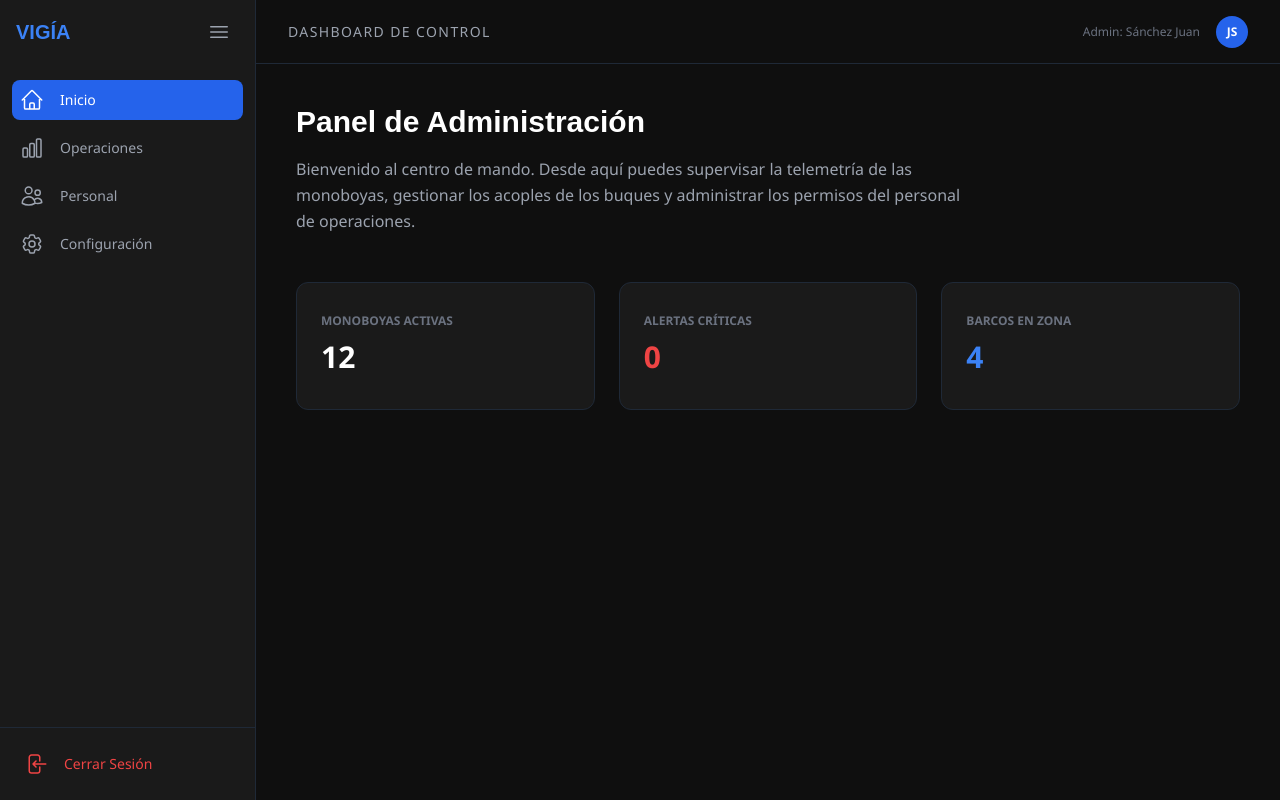
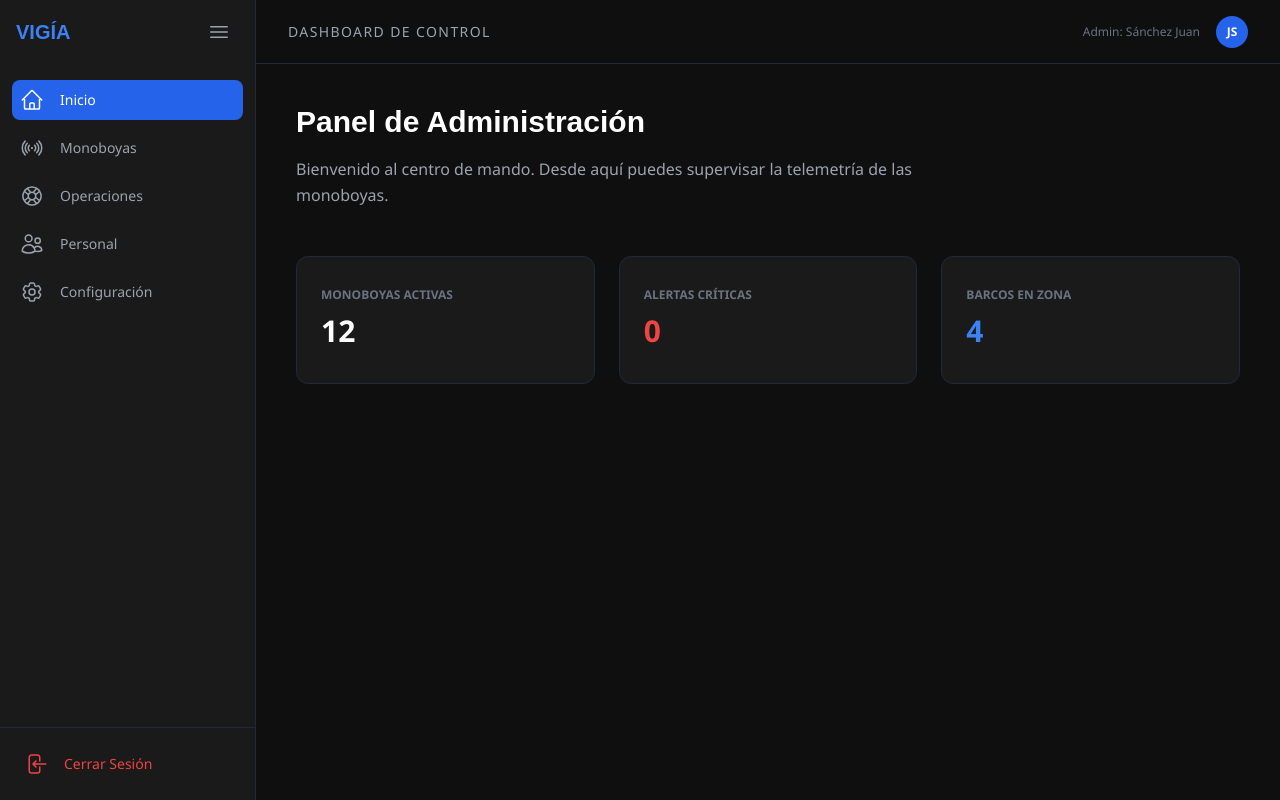
Before and after one commit to FranciscoUyua/ProyectoMonoBoyas, a Next.js app: page /dashboard in a window 1280 px wide. Built offline with nearby package versions, Linux system fonts and the light colour scheme; a web font is replaced by a local one.

Commit message:
Interfaces Inicio Sesion y Admin

```diff
--- a/app/dashboard/page.tsx
+++ b/app/dashboard/page.tsx
@@ -1,31 +1,37 @@
-'use client'; // Necesario para usar useState
+'use client';
 
 import { useState } from 'react';
+import { useRouter } from 'next/navigation'; // Importamos el router
 import {
   Bars3Icon,
-  XMarkIcon,
   HomeIcon,
   UsersIcon,
   Cog6ToothIcon,
   ChartBarIcon,
-  AnchorIcon, // Si no tienes estos, usa cualquier icono de Heroicons
+  SignalIcon,
+  LifebuoyIcon,
   ArrowLeftOnRectangleIcon
-} from '@heroicons/react/24/outline'; // Asegúrate de tener heroicons instalado
+} from '@heroicons/react/24/outline';
 import { lusitana } from '@/app/ui/fonts';
 
 export default function AdminPage() {
   const [isCollapsed, setIsCollapsed] = useState(false);
+  const [showLogoutModal, setShowLogoutModal] = useState(false); // Estado para el modal
+  const router = useRouter();
+
+  const handleLogout = () => {
+    router.push('/'); // Redirige al inicio de sesión
+  };
 
   return (
-    <div className="flex h-screen bg-[#0f0f0f] text-white overflow-hidden">
+    <div className="relative flex h-screen bg-[#0f0f0f] text-white overflow-hidden">
 
-      {/* 1. SIDEBAR (La barra lateral) */}
+      {/* 1. SIDEBAR */}
       <aside
         className={`bg-[#1a1a1a] transition-all duration-300 ease-in-out flex flex-col border-r border-gray-800 ${
           isCollapsed ? 'w-20' : 'w-64'
         }`}
       >
-        {/* Botón de colapso y Logo */}
         <div className="p-4 flex items-center justify-between h-16">
           {!isCollapsed && <span className={`${lusitana.className} text-xl font-bold text-blue-500`}>VIGÍA</span>}
           <button
@@ -36,17 +42,19 @@ export default function AdminPage() {
           </button>
         </div>
 
-        {/* Links de navegación */}
         <nav className="flex-1 mt-4 px-3 space-y-2">
           <NavItem icon={<HomeIcon className="w-6 h-6" />} label="Inicio" isCollapsed={isCollapsed} active />
-          <NavItem icon={<ChartBarIcon className="w-6 h-6" />} label="Operaciones" isCollapsed={isCollapsed} />
+          <NavItem icon={<SignalIcon className="w-6 h-6" />} label="Monoboyas" isCollapsed={isCollapsed} />
+          <NavItem icon={<LifebuoyIcon className="w-6 h-6" />} label="Operaciones" isCollapsed={isCollapsed} />
           <NavItem icon={<UsersIcon className="w-6 h-6" />} label="Personal" isCollapsed={isCollapsed} />
           <NavItem icon={<Cog6ToothIcon className="w-6 h-6" />} label="Configuración" isCollapsed={isCollapsed} />
         </nav>
 
-        {/* Footer del Sidebar (Cerrar sesión) */}
         <div className="p-4 border-t border-gray-800">
-          <button className="flex items-center gap-4 w-full p-2 hover:bg-red-900/20 text-red-500 rounded-lg transition-colors">
+          <button
+            onClick={() => setShowLogoutModal(true)} // Abre el modal
+            className="flex items-center gap-4 w-full p-2 hover:bg-red-900/20 text-red-500 rounded-lg transition-colors"
+          >
             <ArrowLeftOnRectangleIcon className="w-6 h-6" />
             {!isCollapsed && <span className="font-medium text-sm">Cerrar Sesión</span>}
           </button>
@@ -55,7 +63,6 @@ export default function AdminPage() {
 
       {/* 2. CONTENIDO PRINCIPAL */}
       <main className="flex-1 flex flex-col overflow-y-auto">
-        {/* Header superior opcional */}
         <header className="h-16 border-b border-gray-800 flex items-center px-8 justify-between bg-[#0f0f0f]">
           <h2 className="text-gray-400 text-sm font-medium uppercase tracking-widest">Dashboard de Control</h2>
           <div className="flex items-center gap-4">
@@ -64,15 +71,12 @@ export default function AdminPage() {
           </div>
         </header>
 
-        {/* Área de contenido */}
         <section className="p-10 max-w-7xl">
           <h1 className={`${lusitana.className} text-3xl font-bold mb-4`}>Panel de Administración</h1>
           <p className="text-gray-400 leading-relaxed max-w-2xl">
-            Bienvenido al centro de mando. Desde aquí puedes supervisar la telemetría de las monoboyas,
-            gestionar los acoples de los buques y administrar los permisos del personal de operaciones.
+            Bienvenido al centro de mando. Desde aquí puedes supervisar la telemetría de las monoboyas.
           </p>
 
-          {/* Espacio para tus futuras tarjetas/gráficos */}
           <div className="grid grid-cols-1 md:grid-cols-3 gap-6 mt-12">
             <div className="h-32 bg-[#1a1a1a] border border-gray-800 rounded-xl p-6">
               <span className="text-gray-500 text-xs uppercase font-bold">Monoboyas Activas</span>
@@ -89,12 +93,37 @@ export default function AdminPage() {
           </div>
         </section>
       </main>
+
+      {/* 3. VENTANA DE CONFIRMACIÓN (MODAL) */}
+      {showLogoutModal && (
+        <div className="fixed inset-0 z-50 flex items-center justify-center bg-black/60 backdrop-blur-sm p-4">
+          <div className="bg-[#1a1a1a] border border-gray-800 w-full max-w-sm p-8 rounded-sm shadow-2xl">
+            <h3 className="text-xl font-bold mb-2">¿Cerrar sesión?</h3>
+            <p className="text-gray-400 text-sm mb-8">
+              Estás a punto de salir del sistema de control. ¿Confirmas que quieres finalizar la sesión actual?
+            </p>
+
+            <div className="flex gap-4 justify-end">
+              <button
+                onClick={() => setShowLogoutModal(false)}
+                className="px-4 py-2 text-sm font-medium text-gray-400 hover:text-white transition-colors"
+              >
+                Cancelar
+              </button>
+              <button
+                onClick={handleLogout}
+                className="bg-red-600 hover:bg-red-700 px-6 py-2 text-sm font-bold rounded-sm transition-colors"
+              >
+                Salir
+              </button>
+            </div>
+          </div>
+        </div>
+      )}
     </div>
   );
 }
 
-/** * Pequeño componente interno para los links del menú
- */
 function NavItem({ icon, label, isCollapsed, active = false }: {
   icon: React.ReactNode,
   label: string,
--- a/tsconfig.json
+++ b/tsconfig.json
@@ -1,5 +1,6 @@
 {
   "compilerOptions": {
+    "ignoreDeprecations": "6.0",
     "target": "ES2017",
     "lib": ["dom", "dom.iterable", "esnext"],
     "allowJs": true,
```
